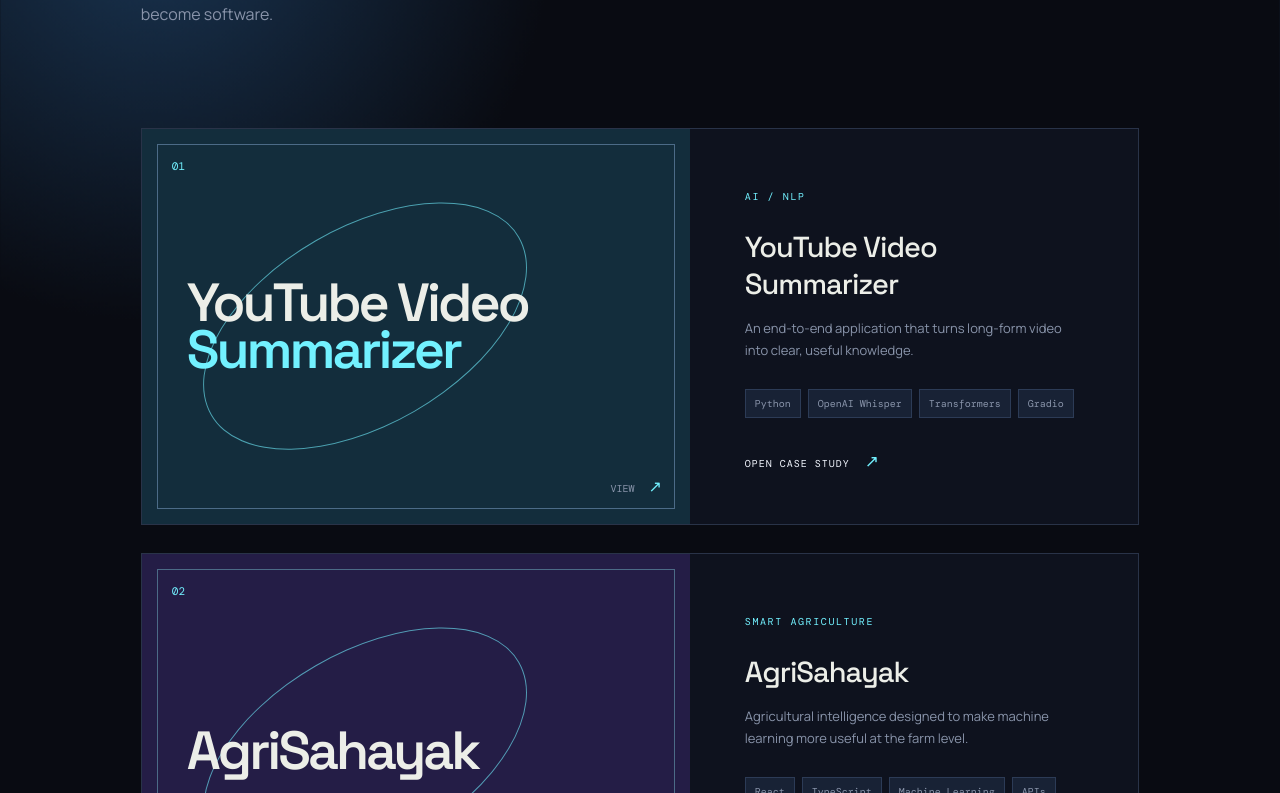
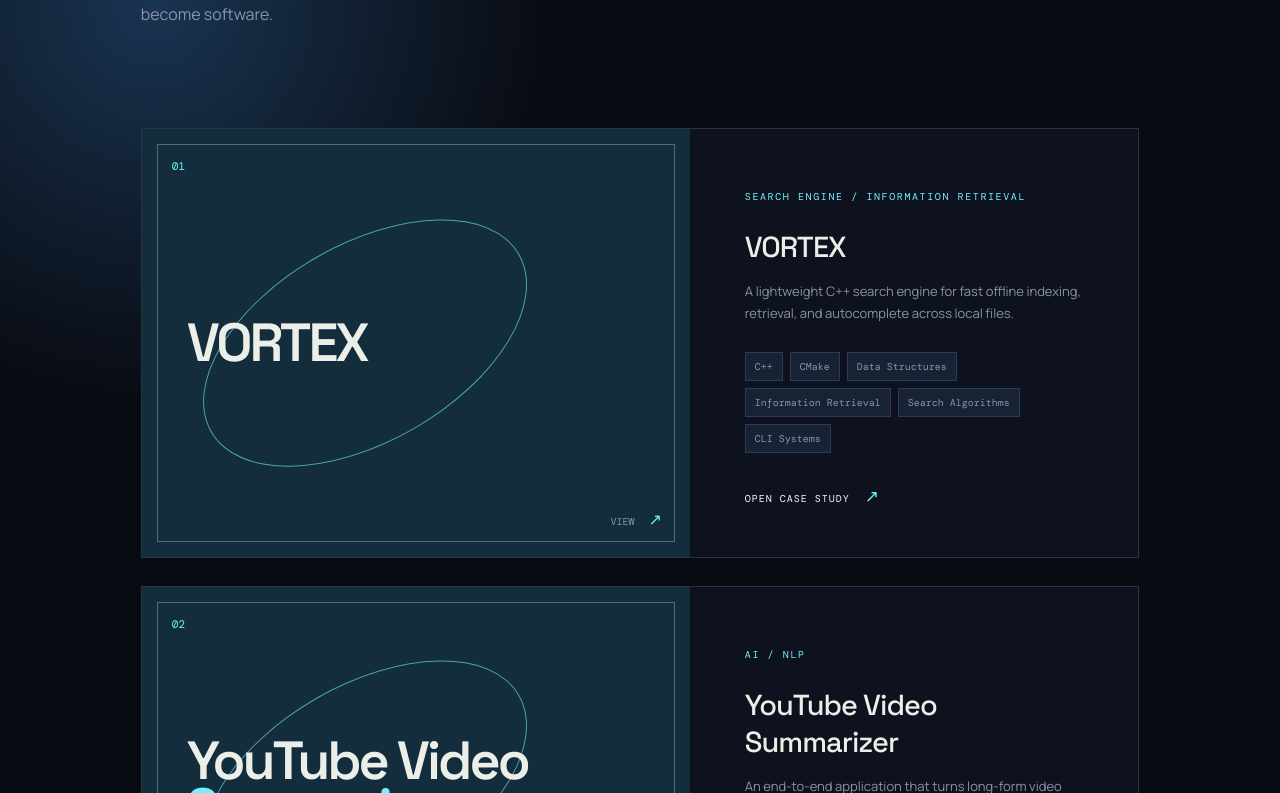
Before and after one commit to s7d4007/souvik-dutta-portfolio, a React (Vite) app: page / in a window 1280 px wide. Shown: the part 2027-2820 px from the top of the page. Built offline with nearby package versions, Linux system fonts and the light colour scheme.

Commit message:
feat: update projects list with new entries and reorder existing projects

```diff
--- a/src/data.ts
+++ b/src/data.ts
@@ -1,9 +1,10 @@
 export const projects = [
-  { number: '01', title: 'YouTube Video Summarizer', type: 'AI / NLP', description: 'An end-to-end application that turns long-form video into clear, useful knowledge.', detail: 'Extracts audio, transcribes speech, and creates intelligent summaries through an interactive Gradio interface.', tech: ['Python', 'OpenAI Whisper', 'Transformers', 'Gradio'], github: 'https://github.com/s7d4007/Youtube_Summarizer', accent: 'lime' },
-  { number: '02', title: 'AgriSahayak', type: 'SMART AGRICULTURE', description: 'Agricultural intelligence designed to make machine learning more useful at the farm level.', detail: 'Plant disease detection, multilingual support, and API-powered insights brought together in a farmer-oriented platform.', tech: ['React', 'TypeScript', 'Machine Learning', 'APIs'], github: 'https://github.com/s7d4007/AgriSahayak', accent: 'blue' },
-  { number: '03', title: 'Samvaad', type: 'REAL-TIME SYSTEMS', description: 'A focused chat experience for private conversations and connected communities.', detail: 'Real-time messaging, authentication, contact management, and database integration powered by Supabase.', tech: ['React', 'Supabase', 'Auth', 'WebSockets'], github: 'https://github.com/s7d4007/Samvaad', accent: 'orange' },
-  { number: '04', title: 'Smart Exam Hall Monitoring', type: 'COMPUTER VISION / IOT', description: 'A modular monitoring system that connects vision, motion, and remote awareness.', detail: 'Real-time motion detection with OpenCV and ESP32-based IoT integration for exam hall monitoring.', tech: ['OpenCV', 'Computer Vision', 'ESP32', 'IoT'], github: 'https://github.com/s7d4007/Smart-Exam-Hall-Monitoring-System', accent: 'violet' },
-  { number: '05', title: 'Campus Complaint Tracker', type: 'CAMPUS TECHNOLOGY', description: 'A streamlined platform for reporting, tracking, and resolving campus complaints.', detail: 'A full-stack complaint management experience that helps students raise issues and follow their progress from submission to resolution.', tech: ['React', 'TypeScript', 'Web App', 'Vercel'], github: 'https://github.com/s7d4007/Campus-Complaint-Tracker', live: 'https://campus-complaint-tracker-gamma.vercel.app', accent: 'blue' },
+  { number: '01', title: 'VORTEX', type: 'SEARCH ENGINE / INFORMATION RETRIEVAL', description: 'A lightweight C++ search engine for fast offline indexing, retrieval, and autocomplete across local files.', detail: 'It crawls directories, normalizes text, builds an inverted index, suggests prefix matches using a trie, and ranks results with TF-IDF-style cosine similarity for relevant document discovery.', tech: ['C++', 'CMake', 'Data Structures', 'Information Retrieval', 'Search Algorithms', 'CLI Systems'], github: 'https://github.com/s7d4007/Vortex', accent: 'lime' },
+  { number: '02', title: 'YouTube Video Summarizer', type: 'AI / NLP', description: 'An end-to-end application that turns long-form video into clear, useful knowledge.', detail: 'Extracts audio, transcribes speech, and creates intelligent summaries through an interactive Gradio interface.', tech: ['Python', 'OpenAI Whisper', 'Transformers', 'Gradio'], github: 'https://github.com/s7d4007/Youtube_Summarizer', accent: 'lime' },
+  { number: '03', title: 'AgriSahayak', type: 'SMART AGRICULTURE', description: 'Agricultural intelligence designed to make machine learning more useful at the farm level.', detail: 'Plant disease detection, multilingual support, and API-powered insights brought together in a farmer-oriented platform.', tech: ['React', 'TypeScript', 'Machine Learning', 'APIs'], github: 'https://github.com/s7d4007/AgriSahayak', accent: 'blue' },
+  { number: '04', title: 'Samvaad', type: 'REAL-TIME SYSTEMS', description: 'A focused chat experience for private conversations and connected communities.', detail: 'Real-time messaging, authentication, contact management, and database integration powered by Supabase.', tech: ['React', 'Supabase', 'Auth', 'WebSockets'], github: 'https://github.com/s7d4007/Samvaad', accent: 'orange' },
+  { number: '05', title: 'Smart Exam Hall Monitoring', type: 'COMPUTER VISION / IOT', description: 'A modular monitoring system that connects vision, motion, and remote awareness.', detail: 'Real-time motion detection with OpenCV and ESP32-based IoT integration for exam hall monitoring.', tech: ['OpenCV', 'Computer Vision', 'ESP32', 'IoT'], github: 'https://github.com/s7d4007/Smart-Exam-Hall-Monitoring-System', accent: 'violet' },
+  { number: '06', title: 'Campus Complaint Tracker', type: 'CAMPUS TECHNOLOGY', description: 'A streamlined platform for reporting, tracking, and resolving campus complaints.', detail: 'A full-stack complaint management experience that helps students raise issues and follow their progress from submission to resolution.', tech: ['React', 'TypeScript', 'Web App', 'Vercel'], github: 'https://github.com/s7d4007/Campus-Complaint-Tracker', live: 'https://campus-complaint-tracker-gamma.vercel.app', accent: 'blue' },
 ]
 export const experiments = ['PyQR', 'Authenticity', 'ProgrammerJokes', 'DiyaGlow-ESP32', 'Ask-Llama', 'VoxRead']
 export const exploring = [['BUILDING', 'Generative AI', 'LLM Applications', 'APIs', 'Full-Stack Development'], ['EXPLORING', 'Agentic AI', 'Tool Calling', 'Context Engineering', 'AI Agents', 'NLP'], ['LEARNING', 'RAG', 'CAG', 'Backend Systems', 'Computer Vision']]
```
